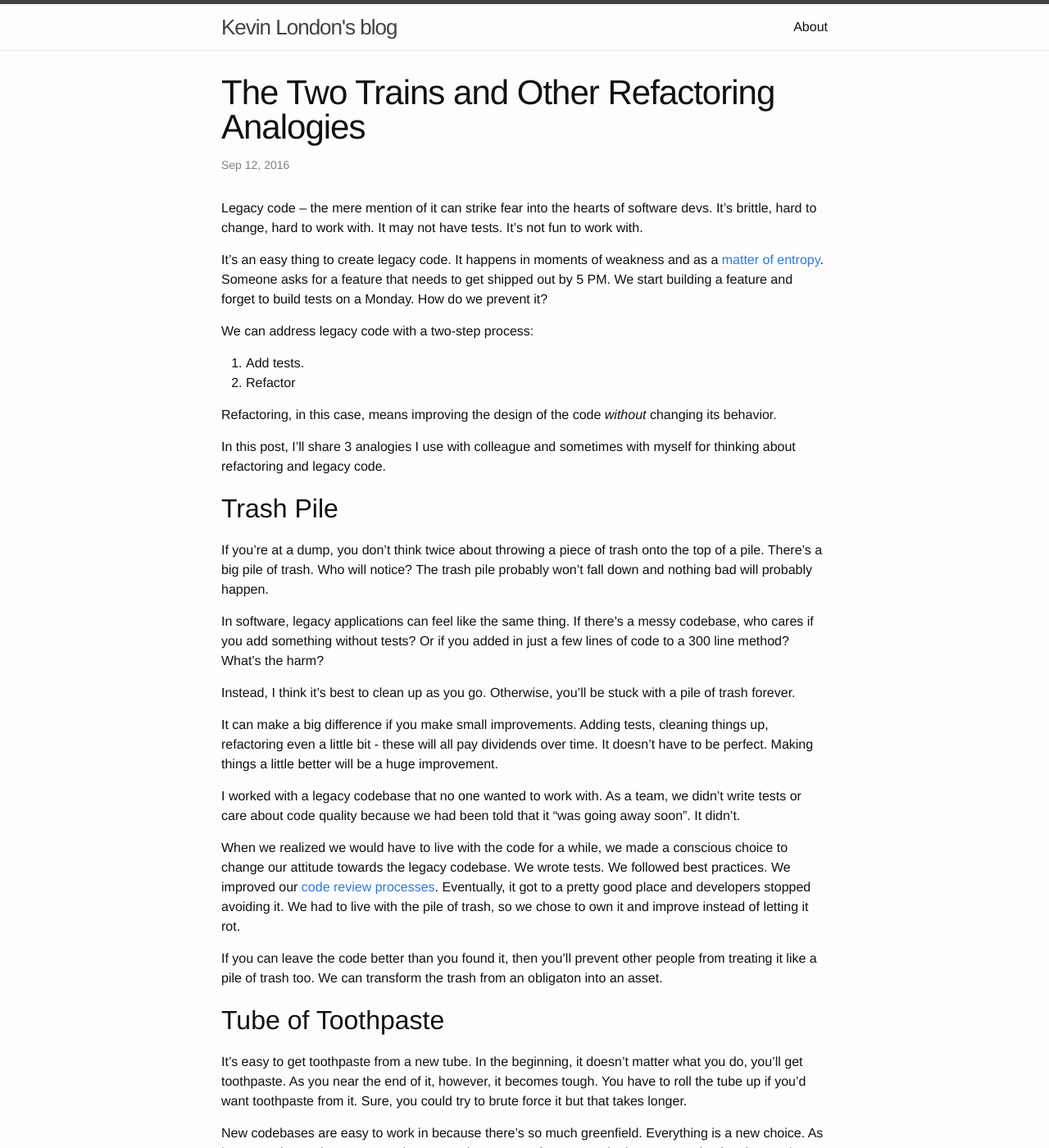
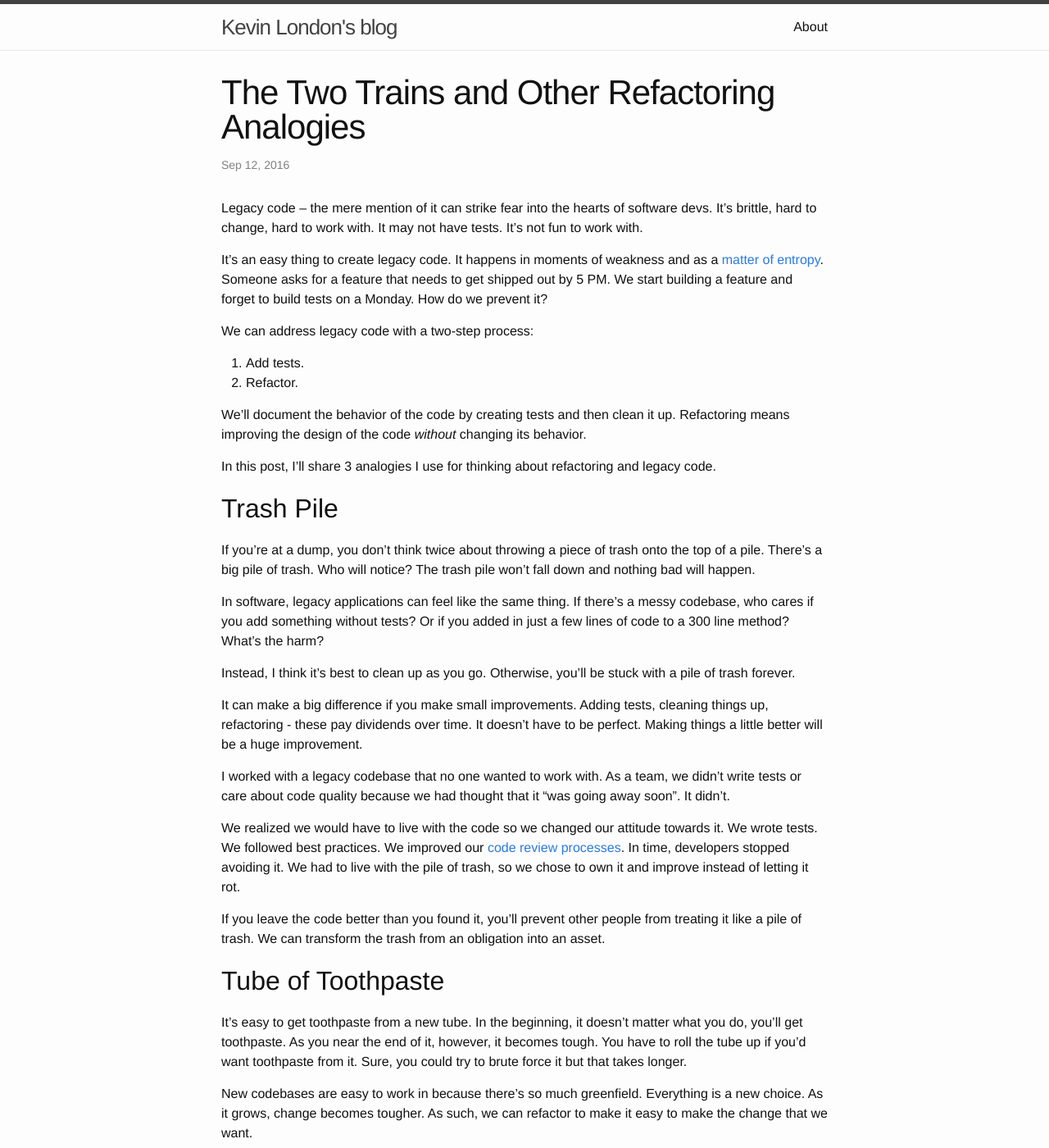
Before and after one commit to kevinlondon/kevinlondon.github.io, a Jekyll site: the page built from _posts/2016-09-12-refactoring-analogies.md, in a window 1280 px wide and 1400 px high. Shown: the whole window at 82% size. Built offline with Jekyll 4.4.1, drawn with Linux system fonts in a browser that asks for light colours; comment, search, counter and statistics services are not loaded.

Commit message:
Update some grammar and spelling.

```diff
--- a/_posts/2016-09-12-refactoring-analogies.md
+++ b/_posts/2016-09-12-refactoring-analogies.md
@@ -18,20 +18,20 @@ it?
 We can address legacy code with a two-step process:
 
 1. Add tests.
-2. Refactor
+2. Refactor.
 
-Refactoring, in this case, means improving the design of the code *without*
+We'll document the behavior of the code by creating tests and then clean it up.
+Refactoring means improving the design of the code *without*
 changing its behavior.
 
-In this post, I'll share 3 analogies I use with colleague and sometimes with
-myself for thinking about refactoring and legacy code.
+In this post, I'll share 3 analogies I use for thinking about refactoring and legacy code.
 
 Trash Pile
 ----------
 
 If you're at a dump, you don't think twice about throwing a piece of trash onto
 the top of a pile. There's a big pile of trash. Who will notice? The trash pile
-probably won't fall down and nothing bad will probably happen.
+won't fall down and nothing bad will happen.
 
 In software, legacy applications can feel like the same thing. If there's
 a messy codebase, who cares if you add something without tests? Or if you added
@@ -41,25 +41,25 @@ Instead, I think it's best to clean up as you go. Otherwise, you'll be stuck
 with a pile of trash forever.
 
 It can make a big difference if you make small improvements. Adding tests,
-cleaning things up, refactoring even a little bit - these will all pay dividends
+cleaning things up, refactoring - these pay dividends
 over time. It doesn't have to be perfect. Making things a little better will be
 a huge improvement.
 
 I worked with a legacy codebase that no one wanted to work with. As a team, we
-didn't write tests or care about code quality because we had been told that it
+didn't write tests or care about code quality because we had thought that it
 "was going away soon". It didn't.
 
-When we realized we would have to live with the code for a while, we made
-a conscious choice to change our attitude towards the legacy codebase.  We wrote
-tests.  We followed best practices. We improved our [code review
+We realized we would have to live with the code so we changed our attitude
+towards it.
+We wrote tests.  We followed best practices. We improved our [code review
 processes](https://www.kevinlondon.com/2015/05/05/code-review-best-practices.html).
-Eventually, it got to a pretty good place and developers stopped avoiding it. We
+In time, developers stopped avoiding it. We
 had to live with the pile of trash, so we chose to own it and improve instead of
 letting it rot.
 
-If you can leave the code better than you found it, then you'll prevent other people
-from treating it like a pile of trash too. We can transform the trash from
-an obligaton into an asset.
+If you leave the code better than you found it, you'll prevent other people
+from treating it like a pile of trash. We can transform the trash from
+an obligation into an asset.
 
 
 Tube of Toothpaste
```
